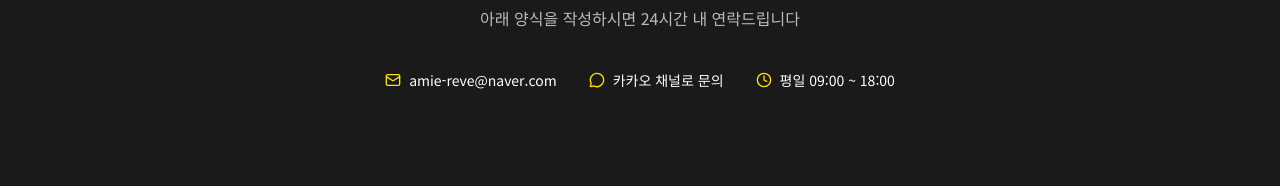
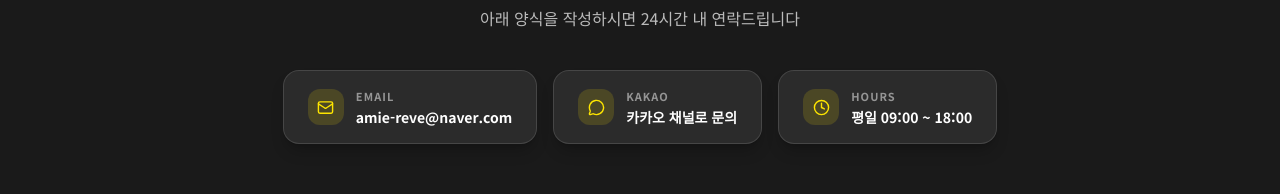
Before and after one commit to hyunlightwinho-cloud/amiereve, a Next.js app: page /contact in a window 1280 px wide. Shown: the part 160-354 px from the top of the page. Built offline with nearby package versions, Linux system fonts and the light colour scheme; no server answers; a web font is replaced by a local one.

Commit message:
Timeline cards with icons/hover, contact info boxes, star particles on about hero

```diff
--- a/src/app/about/page.tsx
+++ b/src/app/about/page.tsx
@@ -1,13 +1,50 @@
 'use client'
 
 import Image from 'next/image'
+import dynamic from 'next/dynamic'
+import { useEffect, useState } from 'react'
+import { initParticlesEngine } from '@tsparticles/react'
+import { loadSlim } from '@tsparticles/slim'
 import { motion } from 'framer-motion'
+import { Flag, BookOpen, PlayCircle, Clock, Sparkles } from 'lucide-react'
 import SectionTitle from '@/components/ui/SectionTitle'
 import team from '@/data/team'
 
+const Particles = dynamic(
+  () => import('@tsparticles/react').then((m) => ({ default: m.Particles })),
+  { ssr: false },
+)
+
 function HeroSection() {
+  const [init, setInit] = useState(false)
+
+  useEffect(() => {
+    initParticlesEngine(async (engine) => {
+      await loadSlim(engine)
+    }).then(() => setInit(true))
+  }, [])
+
   return (
     <section className="relative min-h-screen bg-brand-dark flex items-center overflow-hidden">
+      {init && (
+        <Particles
+          id="about-particles"
+          className="absolute inset-0 z-0"
+          options={{
+            background: { color: { value: 'transparent' } },
+            fpsLimit: 60,
+            particles: {
+              number: { value: 80, density: { enable: true } },
+              color: { value: '#ffffff' },
+              opacity: { value: { min: 0.05, max: 0.3 } },
+              size: { value: { min: 0.5, max: 2 } },
+              move: { enable: true, speed: 0.4, direction: 'none', random: true, outModes: 'out' },
+              links: { enable: false },
+            },
+            detectRetina: true,
+          }}
+        />
+      )}
       <div className="relative z-10 container mx-auto px-6 py-24 grid md:grid-cols-2 gap-12 items-center">
         <motion.div
           initial={{ opacity: 0, x: -50 }}
@@ -150,11 +187,11 @@ function MissionVisionSection() {
 }
 
 const milestones = [
-  { year: '2022', text: '아미레브 창립', isNew: false },
-  { year: '2023', text: '소상공인 SNS 교육 론칭', isNew: false },
-  { year: '2024', text: '유튜브 채널 운영대행 시작', isNew: false },
-  { year: '2025', text: '추가 예정', isNew: false },
-  { year: '2026', text: 'AI 콘텐츠 마케팅 서비스 론칭', isNew: true },
+  { year: '2022', text: '아미레브 창립', sub: '브랜드 마케팅의 첫 걸음', isNew: false, Icon: Flag },
+  { year: '2023', text: '소상공인 SNS 교육 론칭', sub: '현장 교육 프로그램 시작', isNew: false, Icon: BookOpen },
+  { year: '2024', text: '유튜브 채널 운영대행 시작', sub: '이미나 약사 채널 운영대행', isNew: false, Icon: PlayCircle },
+  { year: '2025', text: '추가 예정', sub: '', isNew: false, Icon: Clock },
+  { year: '2026', text: 'AI 콘텐츠 마케팅 서비스 론칭', sub: '차세대 AI 마케팅 서비스', isNew: true, Icon: Sparkles },
 ]
 
 function TimelineSection() {
@@ -164,37 +201,62 @@ function TimelineSection() {
         <SectionTitle title="아미레브 연혁" subtitle="작은 시작에서 큰 꿈으로" />
 
         <div className="relative mt-16">
-          <div className="hidden md:block absolute left-1/2 top-0 bottom-0 w-0.5 bg-brand-yellow -translate-x-1/2" />
-          <div className="md:hidden absolute left-5 top-0 bottom-0 w-0.5 bg-brand-yellow" />
+          <div className="hidden md:block absolute left-1/2 top-0 bottom-0 w-0.5 bg-brand-yellow/40 -translate-x-1/2" />
+          <div className="md:hidden absolute left-5 top-0 bottom-0 w-0.5 bg-brand-yellow/40" />
 
-          <div className="space-y-12">
+          <div className="space-y-10">
             {milestones.map((m, i) => {
               const isRight = i % 2 === 0
+              const Icon = m.Icon
               return (
                 <motion.div
                   key={m.year}
                   initial={{ opacity: 0, x: isRight ? -40 : 40 }}
                   whileInView={{ opacity: 1, x: 0 }}
                   viewport={{ once: true }}
-                  transition={{ duration: 0.5, delay: i * 0.15 }}
+                  transition={{ duration: 0.5, delay: i * 0.12 }}
                   className={`relative flex items-center md:justify-center pl-14 md:pl-0 ${isRight ? 'md:flex-row' : 'md:flex-row-reverse'}`}
                 >
-                  <div className={`md:w-5/12 ${isRight ? 'md:text-right md:pr-10' : 'md:text-left md:pl-10'}`}>
-                    <div className={`inline-block rounded-xl px-5 py-4 shadow-sm ${m.isNew ? 'bg-brand-purple text-white' : 'bg-white text-brand-dark'}`}>
-                      <div className={`text-sm font-semibold mb-1 ${m.isNew ? 'text-brand-yellow' : 'text-brand-gray'}`}>
+                  <div className={`md:w-5/12 ${isRight ? 'md:text-right md:pr-12' : 'md:text-left md:pl-12'}`}>
+                    <motion.div
+                      whileHover={{ y: -4, boxShadow: '0 16px 40px rgba(0,0,0,0.12)' }}
+                      transition={{ duration: 0.2 }}
+                      className={`inline-flex items-center gap-4 rounded-2xl px-6 py-5 shadow-md cursor-default w-full md:w-auto
+                        ${m.isNew ? 'bg-brand-purple text-white' : m.text === '추가 예정' ? 'bg-white/60 border-2 border-dashed border-brand-border text-brand-gray' : 'bg-white text-brand-dark'}
+                      `}
+                    >
+                      {isRight && (
+                        <div className={`w-11 h-11 rounded-xl flex items-center justify-center shrink-0
+                          ${m.isNew ? 'bg-white/15' : m.text === '추가 예정' ? 'bg-brand-border/50' : 'bg-brand-yellow/15'}`}>
+                          <Icon size={20} className={m.isNew ? 'text-brand-yellow' : m.text === '추가 예정' ? 'text-brand-gray' : 'text-brand-dark'} />
+                        </div>
+                      )}
+                      <div className={isRight ? 'text-left' : 'text-right flex-1'}>
+                        <div className={`text-xs font-bold tracking-widest mb-1 ${m.isNew ? 'text-brand-yellow' : 'text-brand-gray'}`}>
                           {m.year}
                         </div>
-                      <div className="font-semibold flex items-center gap-2 flex-wrap">
+                        <div className={`font-extrabold text-base tracking-tight ${m.text === '추가 예정' ? 'text-brand-gray' : ''}`}>
                           {m.text}
                           {m.isNew && (
-                          <span className="text-xs bg-brand-yellow text-brand-dark px-2 py-0.5 rounded-full font-bold">
+                            <span className="ml-2 text-xs bg-brand-yellow text-brand-dark px-2 py-0.5 rounded-full font-bold">
                               ✦ NEW
                             </span>
                           )}
                         </div>
+                        {m.sub && (
+                          <div className={`text-xs mt-1 ${m.isNew ? 'text-white/60' : 'text-brand-gray'}`}>{m.sub}</div>
+                        )}
                       </div>
+                      {!isRight && (
+                        <div className={`w-11 h-11 rounded-xl flex items-center justify-center shrink-0
+                          ${m.isNew ? 'bg-white/15' : m.text === '추가 예정' ? 'bg-brand-border/50' : 'bg-brand-yellow/15'}`}>
+                          <Icon size={20} className={m.isNew ? 'text-brand-yellow' : m.text === '추가 예정' ? 'text-brand-gray' : 'text-brand-dark'} />
                         </div>
-                  <div className="absolute left-4 md:left-1/2 w-3 h-3 rounded-full bg-brand-yellow border-2 border-white shadow md:-translate-x-1/2" />
+                      )}
+                    </motion.div>
+                  </div>
+
+                  <div className="absolute left-4 md:left-1/2 w-4 h-4 rounded-full bg-brand-yellow border-[3px] border-white shadow-md md:-translate-x-1/2 z-10" />
                 </motion.div>
               )
             })}
--- a/src/app/contact/page.tsx
+++ b/src/app/contact/page.tsx
@@ -19,18 +19,33 @@ export default function ContactPage() {
             아래 양식을 작성하시면 24시간 내 연락드립니다
           </p>
 
-          <div className="flex flex-wrap items-center justify-center gap-8">
-            <div className="flex items-center gap-2 text-white text-sm">
-              <Mail size={16} className="text-brand-yellow shrink-0" />
-              <span>amie-reve@naver.com</span>
+          <div className="flex flex-wrap items-center justify-center gap-4">
+            <div className="flex items-center gap-3 bg-white/8 border border-white/12 rounded-2xl px-6 py-4 shadow-lg shadow-black/20 backdrop-blur-sm">
+              <div className="w-9 h-9 rounded-xl bg-brand-yellow/15 flex items-center justify-center shrink-0">
+                <Mail size={17} className="text-brand-yellow" />
+              </div>
+              <div className="text-left">
+                <p className="text-white/50 text-[11px] font-semibold tracking-widest uppercase mb-0.5">Email</p>
+                <p className="text-white text-sm font-semibold">amie-reve@naver.com</p>
+              </div>
             </div>
-            <div className="flex items-center gap-2 text-white text-sm">
-              <MessageCircle size={16} className="text-brand-yellow shrink-0" />
-              <span>카카오 채널로 문의</span>
+            <div className="flex items-center gap-3 bg-white/8 border border-white/12 rounded-2xl px-6 py-4 shadow-lg shadow-black/20 backdrop-blur-sm">
+              <div className="w-9 h-9 rounded-xl bg-brand-yellow/15 flex items-center justify-center shrink-0">
+                <MessageCircle size={17} className="text-brand-yellow" />
+              </div>
+              <div className="text-left">
+                <p className="text-white/50 text-[11px] font-semibold tracking-widest uppercase mb-0.5">Kakao</p>
+                <p className="text-white text-sm font-semibold">카카오 채널로 문의</p>
+              </div>
             </div>
-            <div className="flex items-center gap-2 text-white text-sm">
-              <Clock size={16} className="text-brand-yellow shrink-0" />
-              <span>평일 09:00 ~ 18:00</span>
+            <div className="flex items-center gap-3 bg-white/8 border border-white/12 rounded-2xl px-6 py-4 shadow-lg shadow-black/20 backdrop-blur-sm">
+              <div className="w-9 h-9 rounded-xl bg-brand-yellow/15 flex items-center justify-center shrink-0">
+                <Clock size={17} className="text-brand-yellow" />
+              </div>
+              <div className="text-left">
+                <p className="text-white/50 text-[11px] font-semibold tracking-widest uppercase mb-0.5">Hours</p>
+                <p className="text-white text-sm font-semibold">평일 09:00 ~ 18:00</p>
+              </div>
             </div>
           </div>
         </div>
```
Lines whose indentation alone changed are shown as unchanged.
